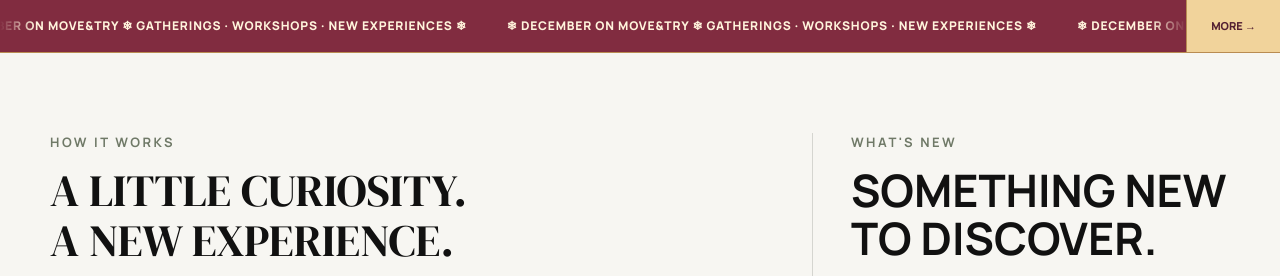
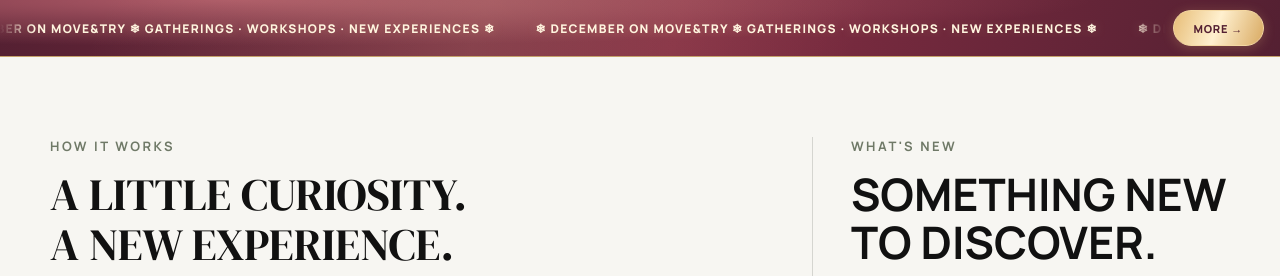
Before and after one commit to lidijapavlicic/move-and-try, a plain HTML site: page index.html in a window 1280 px wide. Shown: the part 1111-1387 px from the top of the page. Drawn offline with Linux system fonts and the light colour scheme.

Commit message:
Refine December banner and place above home hero

```diff
--- a/workshops.css
+++ b/workshops.css
@@ -312,14 +312,29 @@
 }
 
 /* Seasonal programme, independent of workshops */
-.mt-dec-bar{display:grid;grid-template-columns:minmax(0,1fr) auto;align-items:center;min-height:54px;background:#812c40;color:#fff4dc;border-bottom:1px solid #b98c52;font-family:Manrope,sans-serif}
+.mt-dec-bar {
+  position: relative; isolation: isolate; overflow: hidden;
+  display: grid; grid-template-columns: minmax(0,1fr) auto; align-items: center;
+  min-height: 58px; color: #fff5df;
+  background: radial-gradient(ellipse at 18% 0%, #ac5966 0%, transparent 58%), linear-gradient(105deg,#542032,#842e43 53%,#542032);
+  border-top: 1px solid #c5a16b; border-bottom: 1px solid #c5a16b;
+  font-family: Manrope,sans-serif;
+}
+.mt-dec-bar::before {
+  content: ''; position: absolute; inset: 0; pointer-events: none; z-index: -1;
+  background: linear-gradient(112deg,transparent 36%,rgba(255,230,177,.13) 48%,transparent 60%);
+  background-size: 250% 100%; animation: mt-dec-shimmer 12s ease-in-out infinite;
+}
 .mt-dec-window{overflow:hidden;min-width:0;mask-image:linear-gradient(90deg,transparent,#000 3%,#000 97%,transparent)}
 .mt-dec-track{display:flex;width:max-content;animation:mt-dec-scroll 180s linear infinite}
 .mt-dec-run{display:flex;flex-shrink:0;gap:40px;padding-right:40px;align-items:center}
-.mt-dec-copy{color:#fff4dc!important;font-size:12px;font-weight:800;letter-spacing:.07em;white-space:nowrap;text-decoration:none!important}
-.mt-dec-all{display:grid;place-items:center;align-self:stretch;padding:12px 24px;border-left:1px solid #b98c52;background:#f1d39b;color:#532032!important;font-size:11px;font-weight:800;white-space:nowrap;text-decoration:none!important}
-.mt-dec-all:hover{background:#ffe5b5}.mt-dec-window:hover .mt-dec-track,.mt-dec-window:focus-within .mt-dec-track{animation-play-state:paused}
+.mt-dec-copy{color:#fff5df!important;font-size:12px;font-weight:800;letter-spacing:.11em;white-space:nowrap;text-decoration:none!important;text-shadow:0 0 12px rgba(248,215,155,.22)}
+.mt-dec-all{position:relative;display:grid;place-items:center;align-self:center;min-height:36px;margin:6px 16px 6px 8px;padding:8px 20px;border:1px solid #f4d8a2;border-radius:999px;background:linear-gradient(110deg,#e7bd77,#fff0cf 48%,#d9aa62);color:#542032!important;font-size:11px;font-weight:800;letter-spacing:.07em;white-space:nowrap;text-decoration:none!important;box-shadow:0 2px 12px rgba(239,197,122,.24);transition:box-shadow .25s,filter .25s}
+.mt-dec-all:hover,.mt-dec-all:focus-visible{filter:brightness(1.08);box-shadow:0 0 18px rgba(255,225,164,.48)}
+.mt-dec-all:focus-visible{outline:2px solid #fff4dc;outline-offset:3px}
+.mt-dec-window:hover .mt-dec-track,.mt-dec-window:focus-within .mt-dec-track{animation-play-state:paused}
 @keyframes mt-dec-scroll{to{transform:translateX(-50%)}}
-.mt-dec-app-ticker .mt-dec-bar{min-height:46px}.mt-dec-app-ticker .mt-dec-all{padding:10px 12px}.mt-dec-app-ticker .mt-dec-copy{font-size:11px}
-@media(max-width:680px){.mt-dec-bar{min-height:46px}.mt-dec-all{padding:10px 12px;font-size:10px}.mt-dec-copy{font-size:11px}}
-@media(prefers-reduced-motion:reduce){.mt-dec-track{animation:none;width:auto}.mt-dec-run{white-space:normal;flex-shrink:1;padding:8px 12px}.mt-dec-copy{white-space:normal}.mt-dec-copy:not(:first-child),.mt-dec-run[aria-hidden=true]{display:none}.mt-dec-window{mask-image:none}}
+@keyframes mt-dec-shimmer{0%,12%{background-position:100% 0}75%,100%{background-position:0 0}}
+.mt-dec-app-ticker .mt-dec-bar{min-height:48px}.mt-dec-app-ticker .mt-dec-all{margin:5px 8px;min-height:32px;padding:7px 12px}.mt-dec-app-ticker .mt-dec-copy{font-size:11px}
+@media(max-width:680px){.mt-dec-bar{min-height:48px}.mt-dec-all{margin:5px 9px;min-height:32px;padding:7px 12px;font-size:10px}.mt-dec-copy{font-size:11px}}
+@media(prefers-reduced-motion:reduce){.mt-dec-bar::before,.mt-dec-track{animation:none}.mt-dec-track{width:auto}.mt-dec-run{white-space:normal;flex-shrink:1;padding:8px 12px}.mt-dec-copy{white-space:normal}.mt-dec-copy:not(:first-child),.mt-dec-run[aria-hidden=true]{display:none}.mt-dec-window{mask-image:none}}
```
